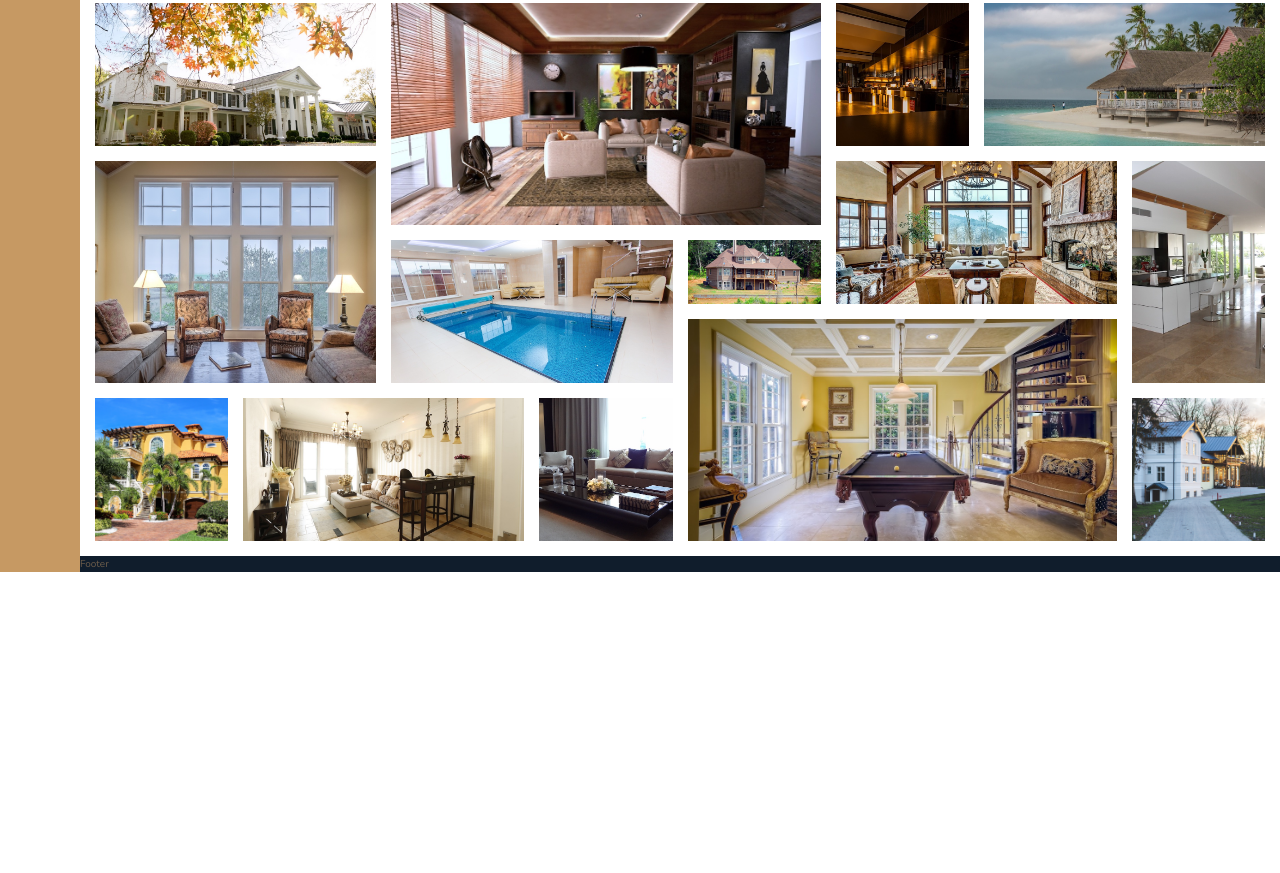
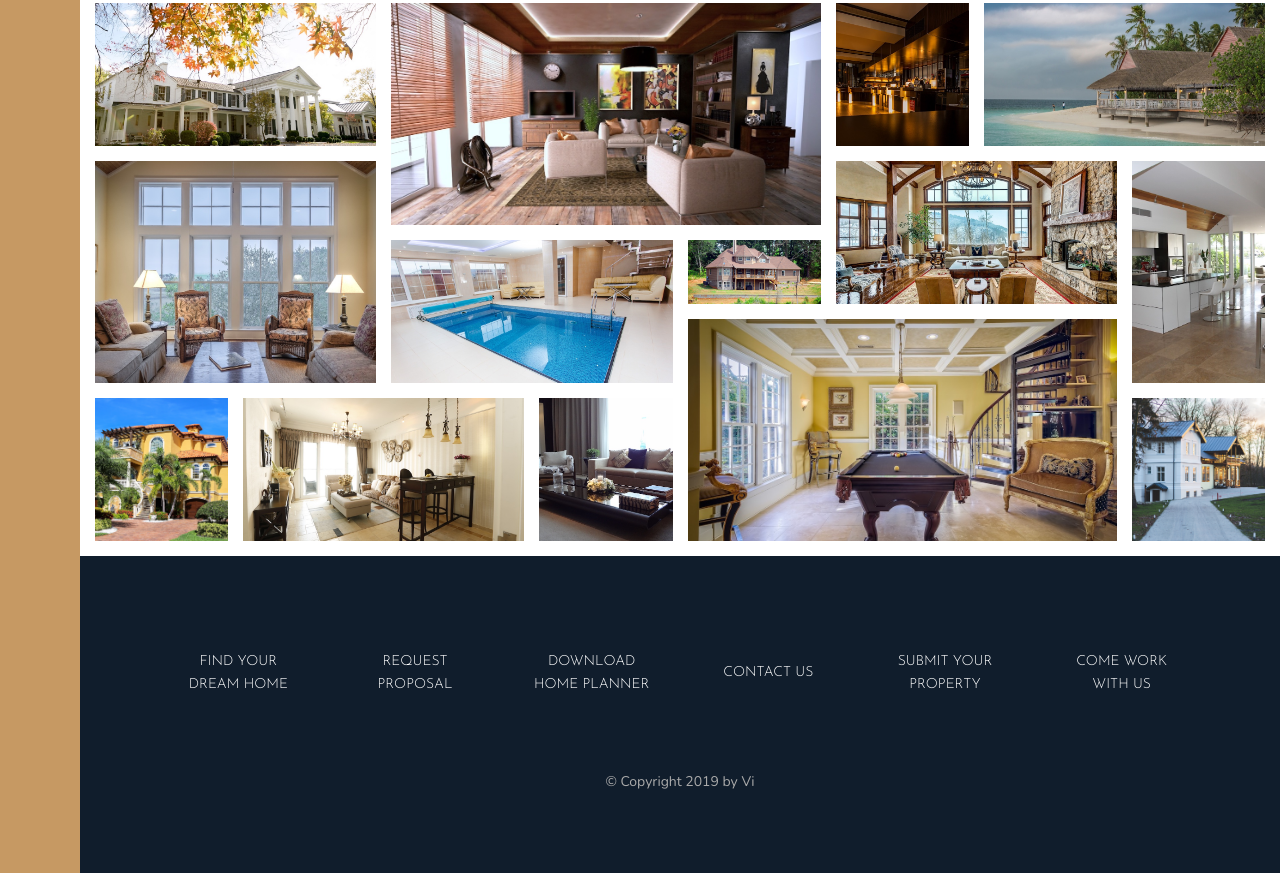
Before and after one commit to vidban/Nexter-clone, a website built with webpack: page src/client/views/index.html in a window 1280 px wide. Shown: the part 3164-4037 px from the top of the page. Before the commit the page ends 3736 px from the top, so only its background shows below. Built offline with nearby package versions, Linux system fonts and the light colour scheme; files whose address does not match are found by name.

Commit message:
Added footer content and styles

```diff
--- a/src/client/styles/_footer.scss
+++ b/src/client/styles/_footer.scss
@@ -1,4 +1,43 @@
 .footer {
   background-color: $color-secondary;
   grid-column: full-start / full-end;
+  padding: 8rem;
 }
+
+.nav {
+  list-style: none;
+
+  display: grid;
+  grid-template-columns: repeat(auto-fit, minmax(15rem, 1fr));
+  grid-gap: 2rem;
+  align-items: center;
+
+  &__link:link,
+  &__link:visited {
+    font-size: 1.4rem;
+    color: #fff;
+    text-decoration: none;
+    font-family: $font-display;
+    text-transform: uppercase;
+    text-align: center;
+    padding: 1.5rem;
+    display: block;
+    transition: all 0.2s;
+  }
+
+  &__link:hover,
+  &__link:active {
+    background-color: rgba($color: #fff, $alpha: 0.05);
+    transform: translateY(-3px);
+  }
+}
+
+.copyright {
+  font-size: 1.4rem;
+  color: $color-grey-light-2;
+  margin-top: 6rem;
+  text-align: center;
+  margin-right: auto;
+  margin-left: auto;
+  width: 70%;
+}
--- a/src/client/views/index.html
+++ b/src/client/views/index.html
@@ -340,6 +340,28 @@
         <img src="gal-14.jpeg" alt="Gallery image 14" class="gallery__img" />
       </figure>
     </section>
-    <footer class="footer">Footer</footer>
+    <footer class="footer">
+      <ul class="nav">
+        <li class="nav__item">
+          <a href="#" class="nav__link">Find your dream home</a>
+        </li>
+        <li class="nav__item">
+          <a href="#" class="nav__link">Request proposal</a>
+        </li>
+        <li class="nav__item">
+          <a href="#" class="nav__link">Download home planner</a>
+        </li>
+        <li class="nav__item"><a href="#" class="nav__link">Contact us</a></li>
+        <li class="nav__item">
+          <a href="#" class="nav__link">Submit your property</a>
+        </li>
+        <li class="nav__item">
+          <a href="#" class="nav__link">Come work with us</a>
+        </li>
+      </ul>
+      <p class="copyright">
+        &copy; Copyright 2019 by Vi
+      </p>
+    </footer>
   </body>
 </html>
```
